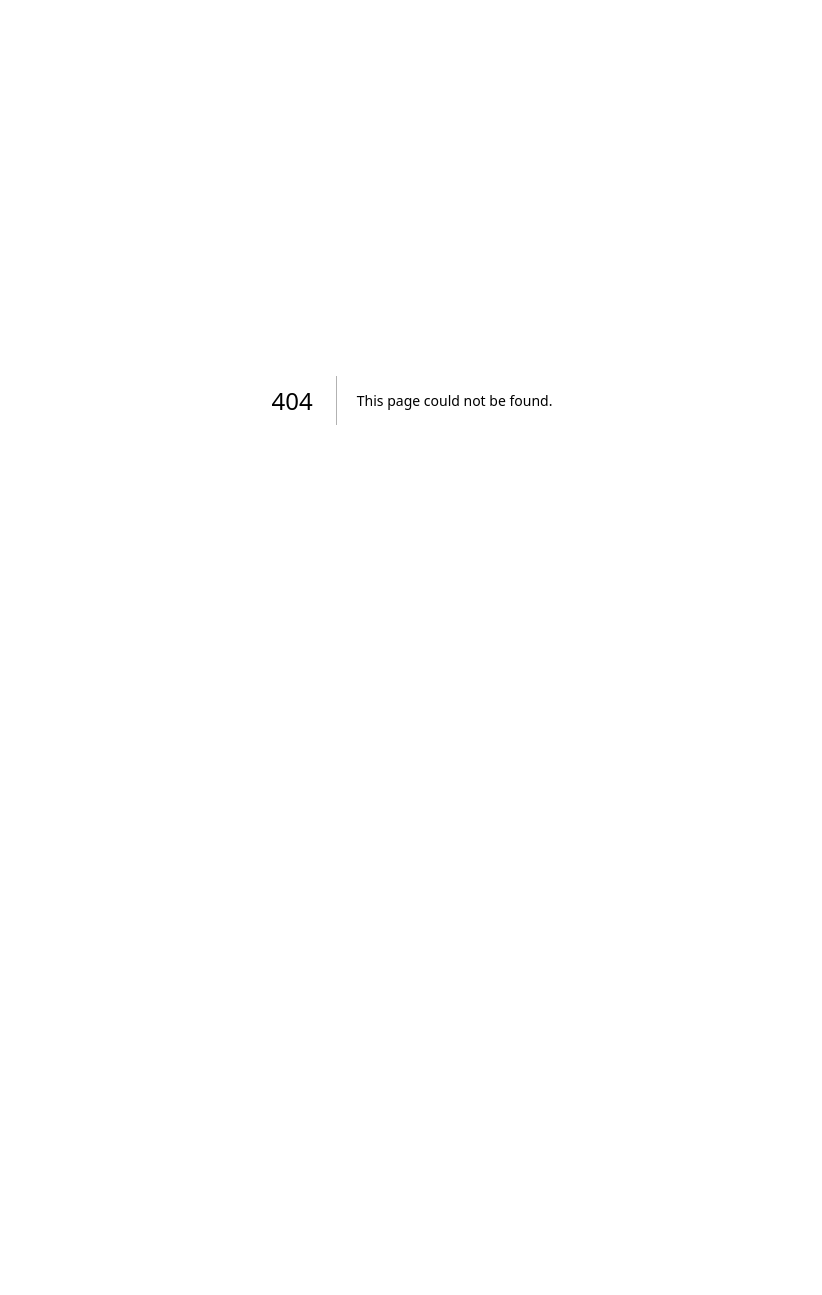
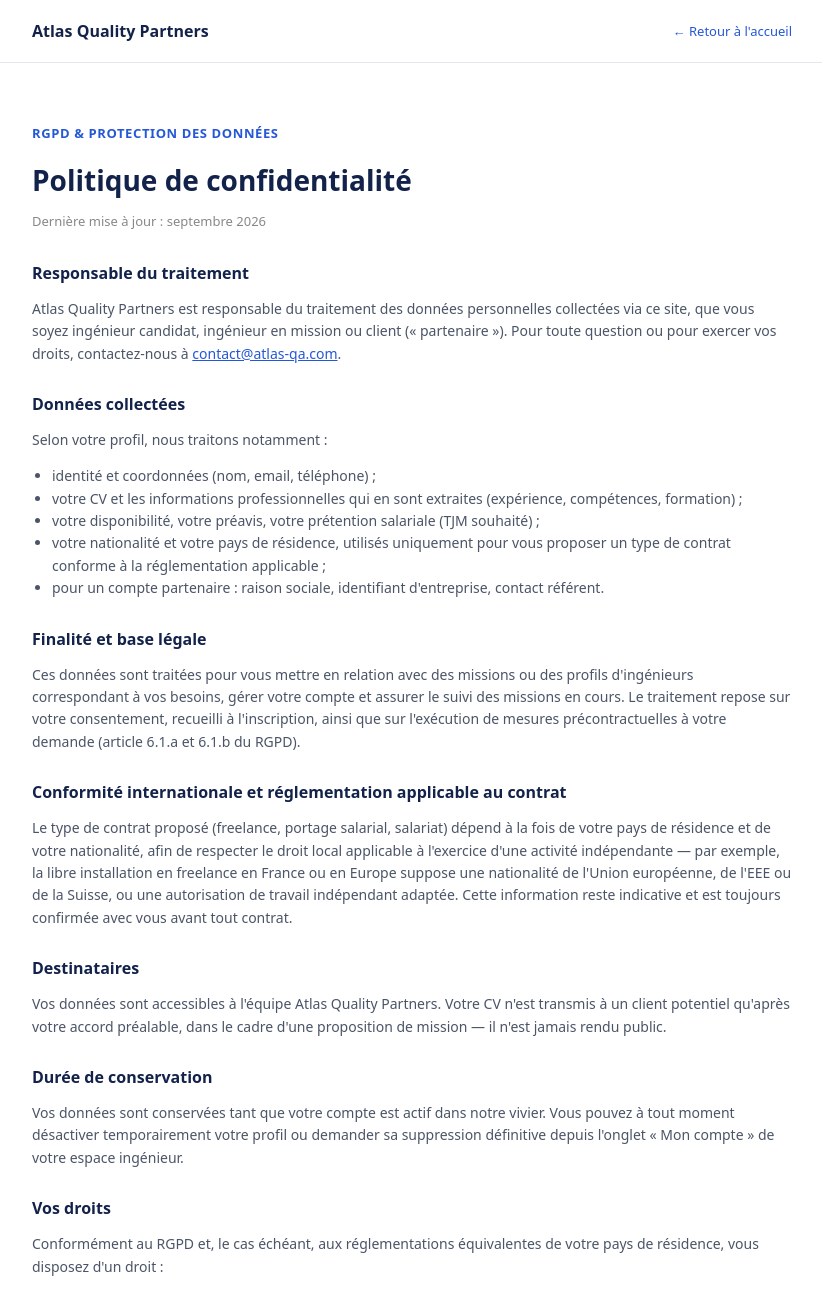
Before and after one commit to BharKhouloud16/atlas-admin-demo, a Next.js app: page /confidentialite in a window 1280 px wide. Before the commit this address had no page. Shown: the top 1295 px of the page, without its empty margins (228-1050 px from the left). Before the commit the page ends 800 px from the top, so only its background shows below. Built offline with nearby package versions, Linux system fonts and the light colour scheme.

Commit message:
Add files via upload

```diff
--- /dev/null
+++ b/app/confidentialite/page.tsx
@@ -0,0 +1,127 @@
+import Link from "next/link";
+
+const bleu = "#2557d6";
+const bleuFonce = "#12224a";
+const grisTexte = "#4b5567";
+const bordure = "#e4e7ee";
+
+// Politique de confidentialité (RGPD) — accessible publiquement, liée depuis
+// /inscription (case à consentement) et depuis l'onglet "Mon compte" de
+// l'espace ingénieur. Rédigée pour un vivier international (ingénieurs hors
+// UE inclus) : le responsable de traitement reste basé en France/UE, ce qui
+// s'applique quel que soit le pays de résidence de l'ingénieur.
+export default function ConfidentialitePage() {
+  return (
+    <main style={{ color: bleuFonce }}>
+      <header style={{ borderBottom: `1px solid ${bordure}`, padding: "20px 24px" }}>
+        <div style={{ maxWidth: 760, margin: "0 auto", display: "flex", justifyContent: "space-between", alignItems: "center" }}>
+          <Link href="/" style={{ fontWeight: 700, color: bleuFonce, textDecoration: "none" }}>
+            Atlas Quality Partners
+          </Link>
+          <Link href="/" style={{ fontSize: 13, color: bleu, textDecoration: "none" }}>
+            ← Retour à l&apos;accueil
+          </Link>
+        </div>
+      </header>
+
+      <div style={{ maxWidth: 760, margin: "0 auto", padding: "48px 24px 80px" }}>
+        <p style={{ color: bleu, fontWeight: 700, fontSize: 13, letterSpacing: 0.6, marginBottom: 12 }}>
+          RGPD &amp; PROTECTION DES DONNÉES
+        </p>
+        <h1 style={{ fontSize: 28, marginBottom: 8 }}>Politique de confidentialité</h1>
+        <p style={{ fontSize: 13, color: "#888", marginBottom: 32 }}>Dernière mise à jour : septembre 2026</p>
+
+        <Section titre="Responsable du traitement">
+          <p>
+            Atlas Quality Partners est responsable du traitement des données personnelles collectées via ce site,
+            que vous soyez ingénieur candidat, ingénieur en mission ou client (« partenaire »). Pour toute question
+            ou pour exercer vos droits, contactez-nous à{" "}
+            <a href="mailto:contact@atlas-qa.com" style={{ color: bleu }}>contact@atlas-qa.com</a>.
+          </p>
+        </Section>
+
+        <Section titre="Données collectées">
+          <p>Selon votre profil, nous traitons notamment :</p>
+          <ul style={{ paddingLeft: 20, margin: "8px 0" }}>
+            <li>identité et coordonnées (nom, email, téléphone) ;</li>
+            <li>votre CV et les informations professionnelles qui en sont extraites (expérience, compétences, formation) ;</li>
+            <li>votre disponibilité, votre préavis, votre prétention salariale (TJM souhaité) ;</li>
+            <li>votre nationalité et votre pays de résidence, utilisés uniquement pour vous proposer un type de contrat conforme à la réglementation applicable ;</li>
+            <li>pour un compte partenaire : raison sociale, identifiant d&apos;entreprise, contact référent.</li>
+          </ul>
+        </Section>
+
+        <Section titre="Finalité et base légale">
+          <p>
+            Ces données sont traitées pour vous mettre en relation avec des missions ou des profils d&apos;ingénieurs
+            correspondant à vos besoins, gérer votre compte et assurer le suivi des missions en cours. Le traitement
+            repose sur votre consentement, recueilli à l&apos;inscription, ainsi que sur l&apos;exécution de mesures
+            précontractuelles à votre demande (article 6.1.a et 6.1.b du RGPD).
+          </p>
+        </Section>
+
+        <Section titre="Conformité internationale et réglementation applicable au contrat">
+          <p>
+            Le type de contrat proposé (freelance, portage salarial, salariat) dépend à la fois de votre pays de
+            résidence et de votre nationalité, afin de respecter le droit local applicable à l&apos;exercice d&apos;une
+            activité indépendante — par exemple, la libre installation en freelance en France ou en Europe suppose
+            une nationalité de l&apos;Union européenne, de l&apos;EEE ou de la Suisse, ou une autorisation de travail
+            indépendant adaptée. Cette information reste indicative et est toujours confirmée avec vous avant tout
+            contrat.
+          </p>
+        </Section>
+
+        <Section titre="Destinataires">
+          <p>
+            Vos données sont accessibles à l&apos;équipe Atlas Quality Partners. Votre CV n&apos;est transmis à un
+            client potentiel qu&apos;après votre accord préalable, dans le cadre d&apos;une proposition de mission —
+            il n&apos;est jamais rendu public.
+          </p>
+        </Section>
+
+        <Section titre="Durée de conservation">
+          <p>
+            Vos données sont conservées tant que votre compte est actif dans notre vivier. Vous pouvez à tout moment
+            désactiver temporairement votre profil ou demander sa suppression définitive depuis l&apos;onglet « Mon
+            compte » de votre espace ingénieur.
+          </p>
+        </Section>
+
+        <Section titre="Vos droits">
+          <p>Conformément au RGPD et, le cas échéant, aux réglementations équivalentes de votre pays de résidence, vous disposez d&apos;un droit :</p>
+          <ul style={{ paddingLeft: 20, margin: "8px 0" }}>
+            <li>d&apos;accès à vos données ;</li>
+            <li>de rectification ;</li>
+            <li>d&apos;effacement (« droit à l&apos;oubli »), disponible directement depuis votre espace ;</li>
+            <li>à la limitation du traitement ;</li>
+            <li>à la portabilité de vos données ;</li>
+            <li>d&apos;opposition, et de retrait de votre consentement à tout moment.</li>
+          </ul>
+          <p>
+            Pour exercer ces droits, écrivez à{" "}
+            <a href="mailto:contact@atlas-qa.com" style={{ color: bleu }}>contact@atlas-qa.com</a>. Vous disposez
+            également du droit d&apos;introduire une réclamation auprès de l&apos;autorité de protection des données
+            compétente (la CNIL en France, ou l&apos;autorité équivalente de votre pays de résidence).
+          </p>
+        </Section>
+
+        <Section titre="Sécurité">
+          <p>
+            Votre CV est stocké de façon privée et n&apos;est accessible qu&apos;après authentification — aucune URL
+            publique n&apos;est générée. La connexion à votre espace repose sur un cookie de session sécurisé,
+            strictement nécessaire au fonctionnement du site (aucun cookie de suivi publicitaire ou tiers).
+          </p>
+        </Section>
+      </div>
+    </main>
+  );
+}
+
+function Section({ titre, children }: { titre: string; children: React.ReactNode }) {
+  return (
+    <section style={{ marginBottom: 28 }}>
+      <h2 style={{ fontSize: 16, marginBottom: 8 }}>{titre}</h2>
+      <div style={{ fontSize: 14, color: grisTexte, lineHeight: 1.6 }}>{children}</div>
+    </section>
+  );
+}
```
